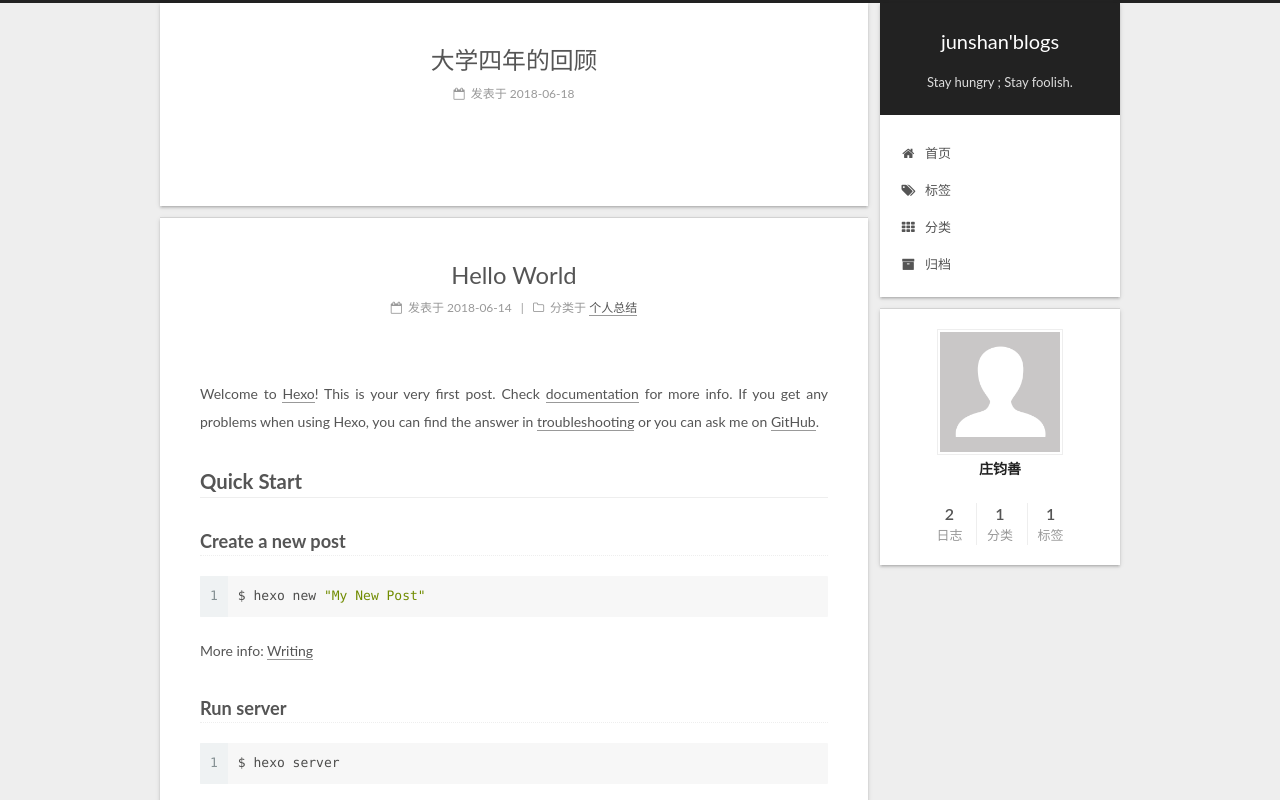
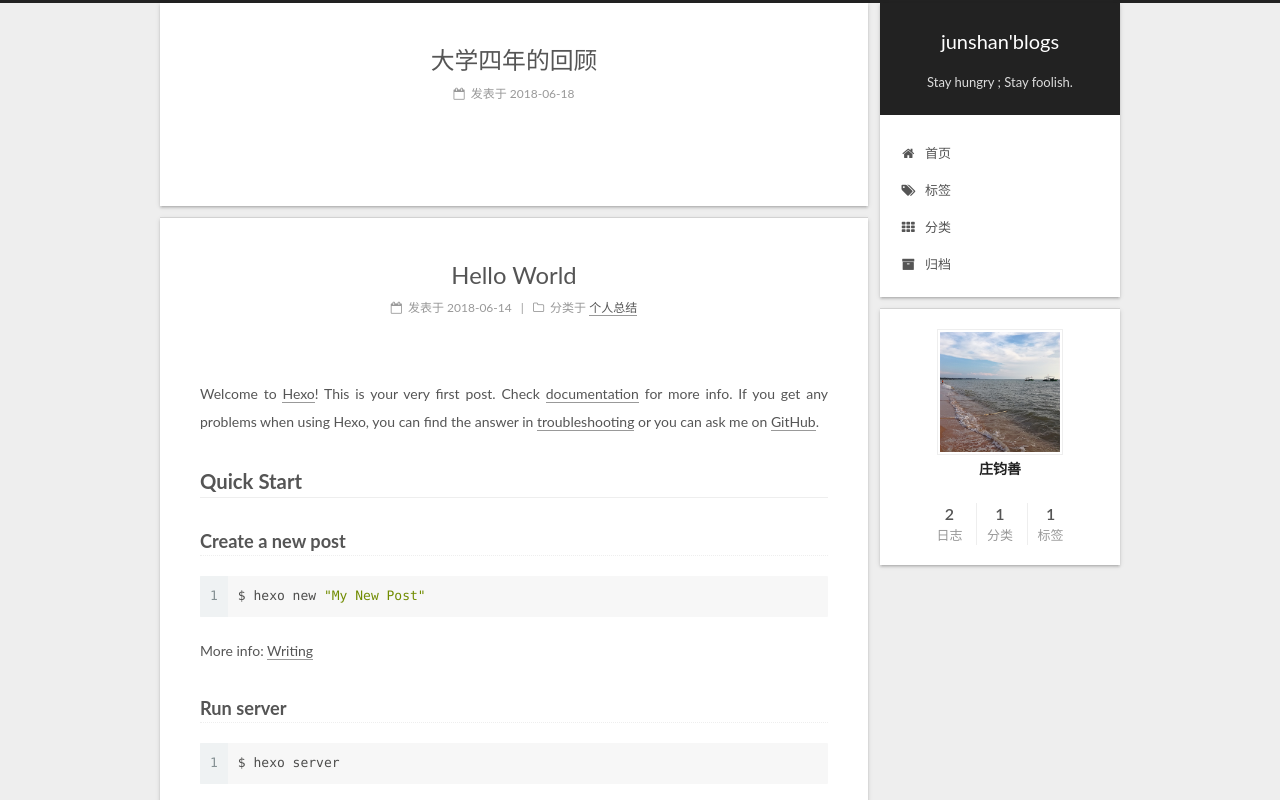
Before and after one commit to zhuangjunshan/junshan.github.io, a plain HTML site: page index.html in a window 1280 px wide. Shown: the top 800 px of the page. Drawn offline with Linux system fonts and the light colour scheme.

Commit message:
Site updated: 2018-06-18 16:00:12

```diff
--- a/css/main.css
+++ b/css/main.css
@@ -1823,7 +1823,7 @@ pre .javascript .function {
   width: 4px;
   height: 4px;
   border-radius: 50%;
-  background: #ffff81;
+  background: #d0baeb;
 }
 .links-of-blogroll {
   font-size: 13px;
--- a/index.html
+++ b/index.html
@@ -254,7 +254,7 @@
     <span hidden itemprop="author" itemscope itemtype="http://schema.org/Person">
       <meta itemprop="name" content="庄钧善">
       <meta itemprop="description" content="">
-      <meta itemprop="image" content="/images/avatar.gif">
+      <meta itemprop="image" content="/images/logo-junshan.jpg">
     </span>
 
     <span hidden itemprop="publisher" itemscope itemtype="http://schema.org/Organization">
@@ -373,7 +373,7 @@
     <span hidden itemprop="author" itemscope itemtype="http://schema.org/Person">
       <meta itemprop="name" content="庄钧善">
       <meta itemprop="description" content="">
-      <meta itemprop="image" content="/images/avatar.gif">
+      <meta itemprop="image" content="/images/logo-junshan.jpg">
     </span>
 
     <span hidden itemprop="publisher" itemscope itemtype="http://schema.org/Organization">
@@ -541,7 +541,7 @@
           <div class="site-author motion-element" itemprop="author" itemscope itemtype="http://schema.org/Person">
 
               <img class="site-author-image" itemprop="image"
-                src="/images/avatar.gif"
+                src="/images/logo-junshan.jpg"
                 alt="庄钧善" />
 
               <p class="site-author-name" itemprop="name">庄钧善</p>
```
Also changed, not shown: 2018/06/14/hello-world/index.html (+2 -2 lines), 2018/06/18/大学四年的回顾/index.html (+2 -2 lines), archives/2018/06/index.html (+1 -1 lines), archives/2018/index.html (+1 -1 lines), archives/index.html (+1 -1 lines), categories/index.html (+1 -1 lines), categories/个人总结/index.html (+1 -1 lines), tags/Summary/index.html (+1 -1 lines), tags/index.html (+1 -1 lines), images/logo-junshan.jpg (added).
